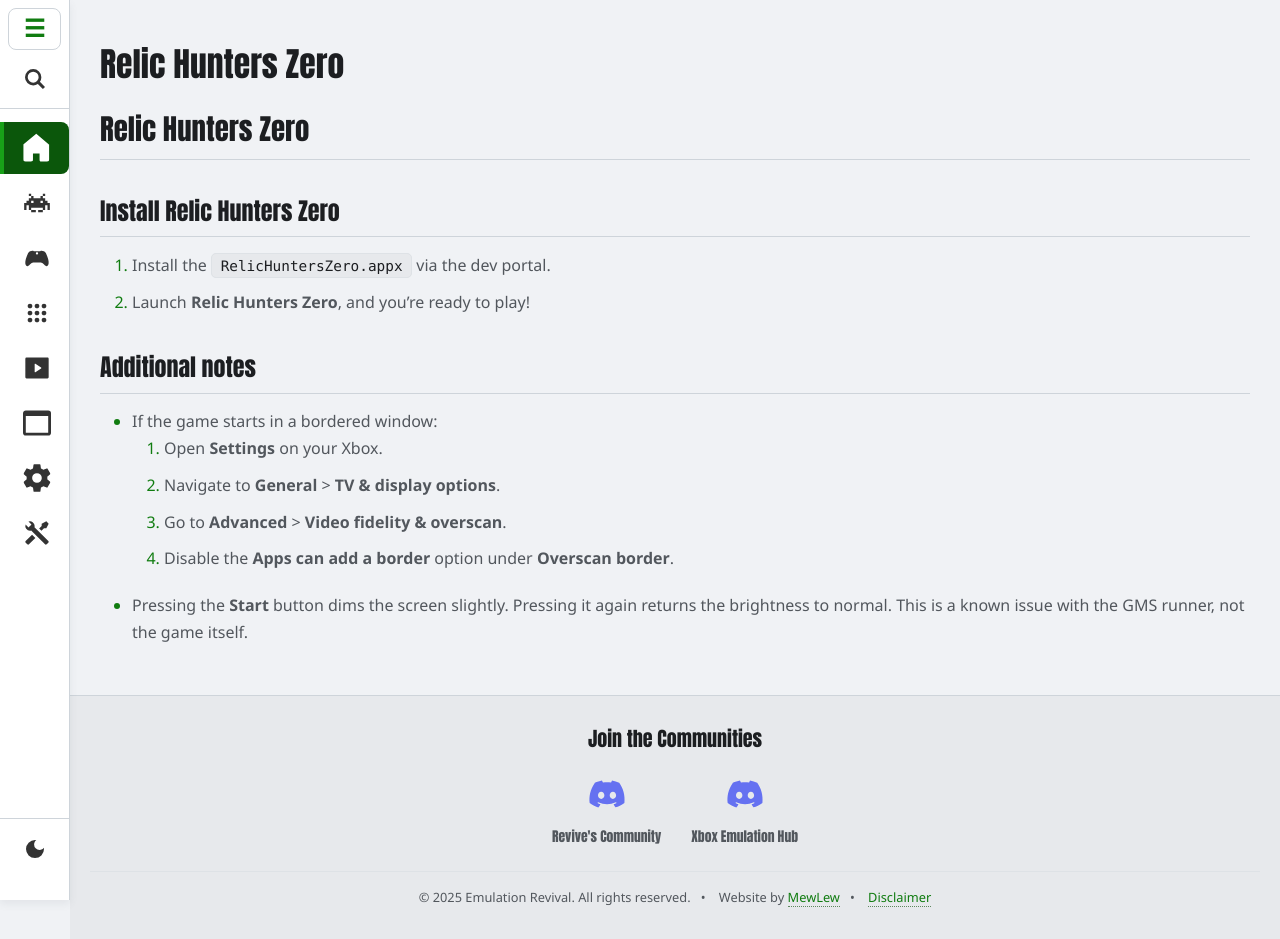
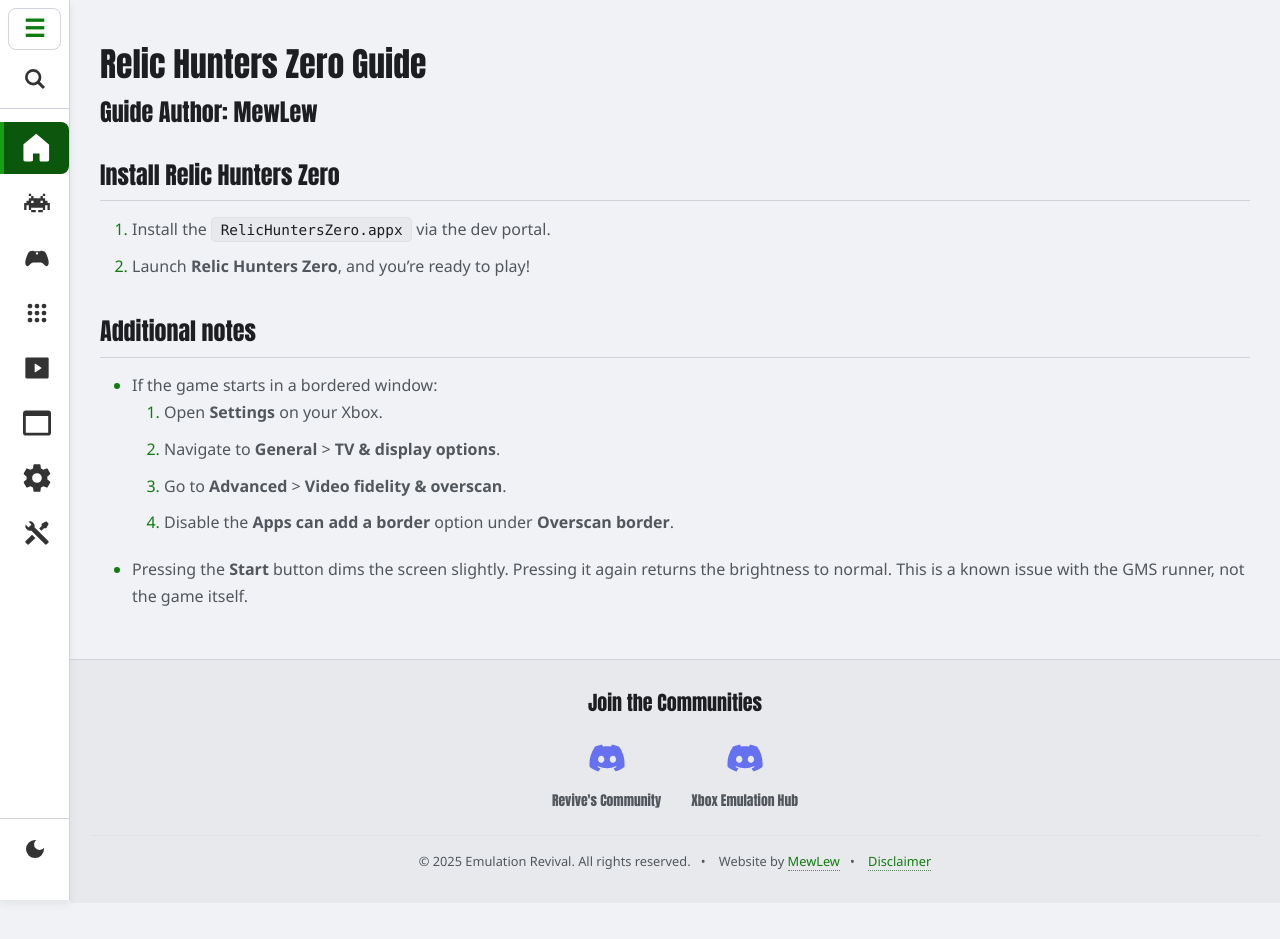
Before and after one commit to EmulationRevival/emulationrevival.github.io, a Jekyll site: the page built from guides/ports/relichunters.md, in a window 1280 px wide. Built offline with Jekyll 4.4.1, drawn with Linux system fonts in a browser that asks for light colours; after the commit the page ends 903 px from its top, so only the background shows below that.

Commit message:
Update relichunters.md

```diff
--- a/guides/ports/relichunters.md
+++ b/guides/ports/relichunters.md
@@ -1,11 +1,10 @@
 ---
 layout: template
-title: "Relic Hunters Zero"
+title: "Relic Hunters Zero Guide"
 permalink: /guides/ports/relichunters-guide/
 description: "A guide for setting up Relic Hunters Zero on dev mode."
+author: "MewLew"
 ---
-
-## Relic Hunters Zero
 
 ### Install Relic Hunters Zero
 1. Install the `RelicHuntersZero.appx` via the dev portal.
```
